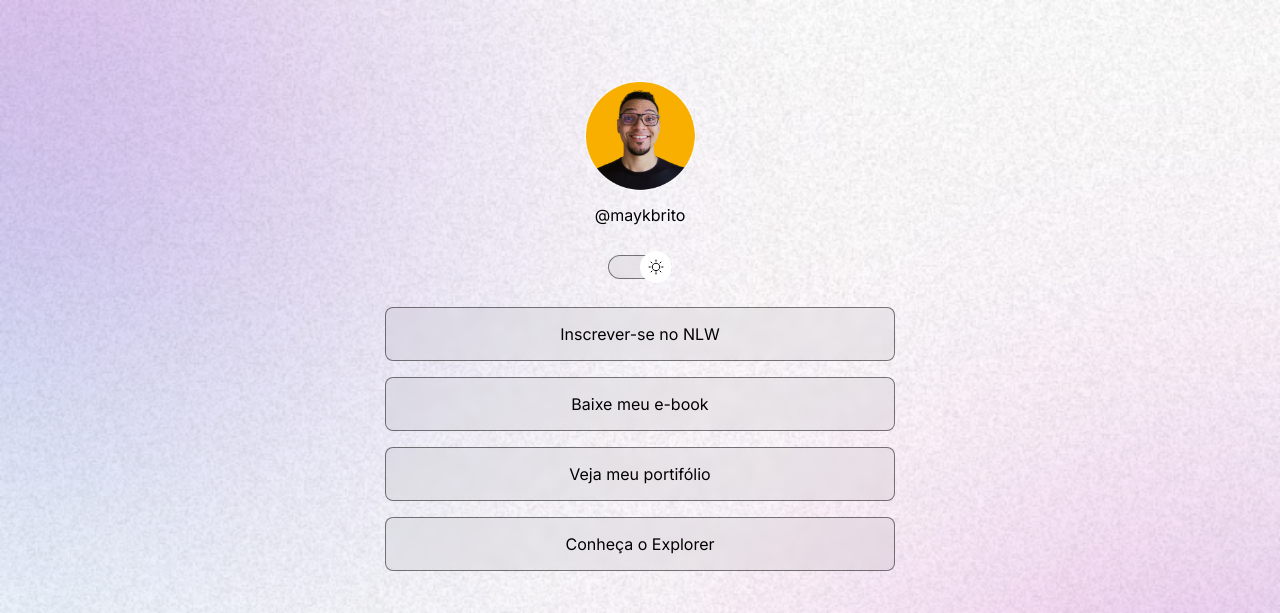
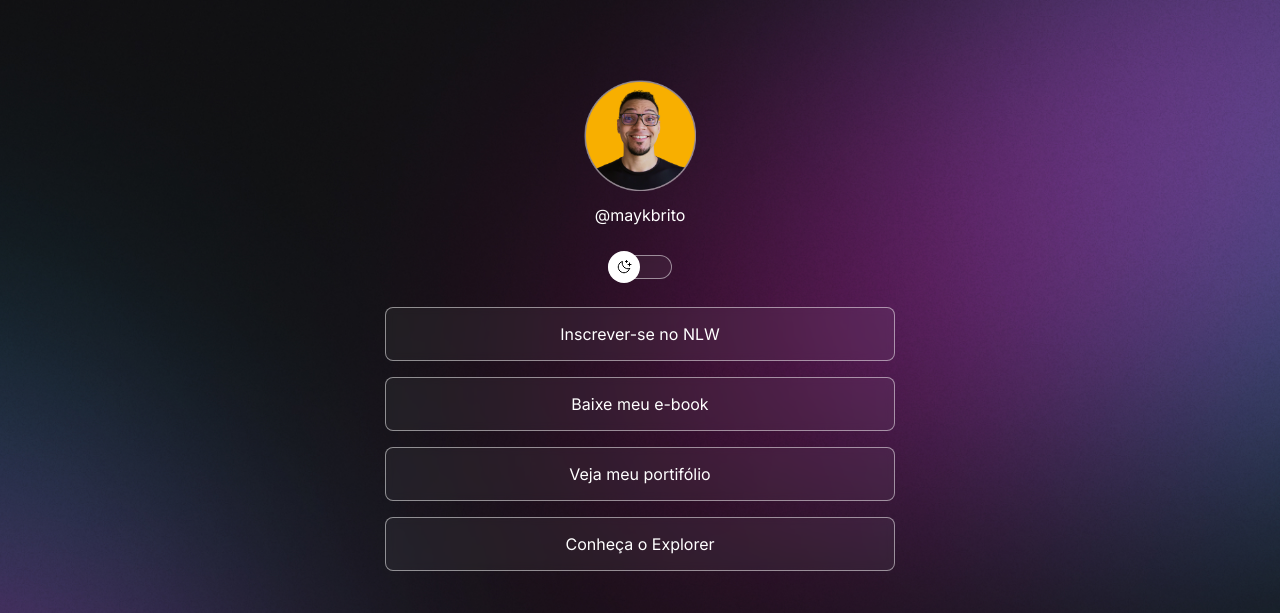
Before and after one commit to yFelipeBR/discover, a website: page index.html in a window 1280 px wide. Shown: the top 613 px of the page. Drawn offline with nearby package versions, Linux system fonts and the light colour scheme.

Commit message:
change background based on media

```diff
--- a/index.html
+++ b/index.html
@@ -1,5 +1,5 @@
 <!DOCTYPE html>
-<html lang="pt-br" class="light">
+<html lang="pt-br" class="">
   <head>
     <link rel="preconnect" href="https://fonts.googleapis.com" />
     <link rel="preconnect" href="https://fonts.gstatic.com" crossorigin />
--- a/style.css
+++ b/style.css
@@ -26,6 +26,7 @@
 
 body {
   background: var(--bg-url) no-repeat top center/cover;
+  height: 100vh;
 }
 
 body * {
@@ -158,3 +159,15 @@ footer {
   text-align: center;
   font-size: 14px;
 }
+
+/* media queries */
+
+@media (min-width: 700px) {
+  :root {
+    --bg-url: url(./assets/bg-desktop.jpg);
+  }
+
+  .light {
+    --bg-url: url(./assets/bg-desktop-light.jpg);
+  }
+}
```
